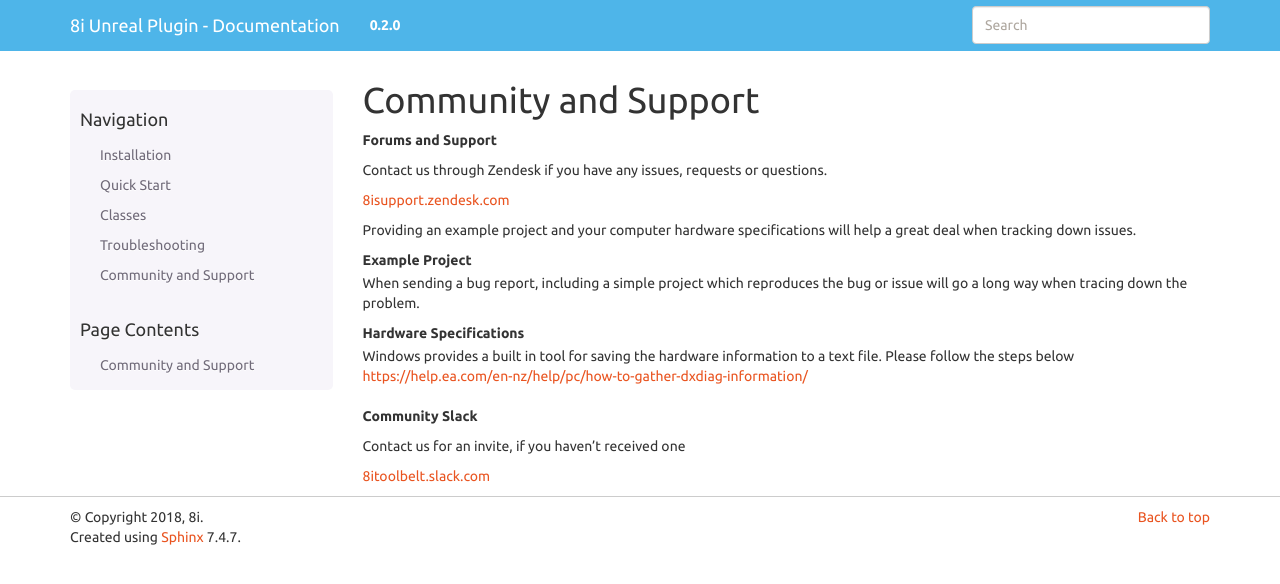
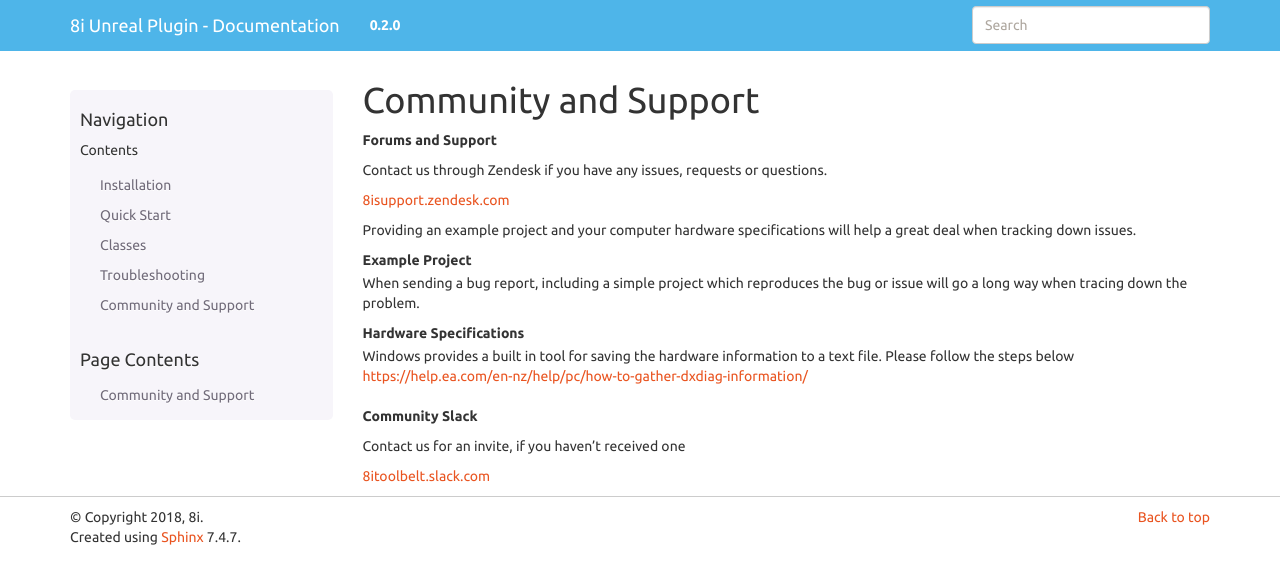
Before and after one commit to 8i/UnrealPlugin_Documentation_RTD, a Sphinx documentation site: the page built from docs/source/Support.rst, in a window 1280 px wide. Shown: the top 584 px of the page. Built offline with Sphinx 7.4.7, drawn with Linux system fonts in a browser that asks for light colours; pages that are not in the unit, such as notebooks, are missing from menus.

Commit message:
Update index page with docs table of contents

```diff
--- a/docs/source/index.rst
+++ b/docs/source/index.rst
@@ -15,9 +15,8 @@ Support
     - DX11
 
 .. toctree::
-   :hidden:
-   :titlesonly:
-   :maxdepth: 1
+   :maxdepth: 2
+   :caption: Contents
 
    index
    Installation
```
Also changed, not shown: 1 other file.
